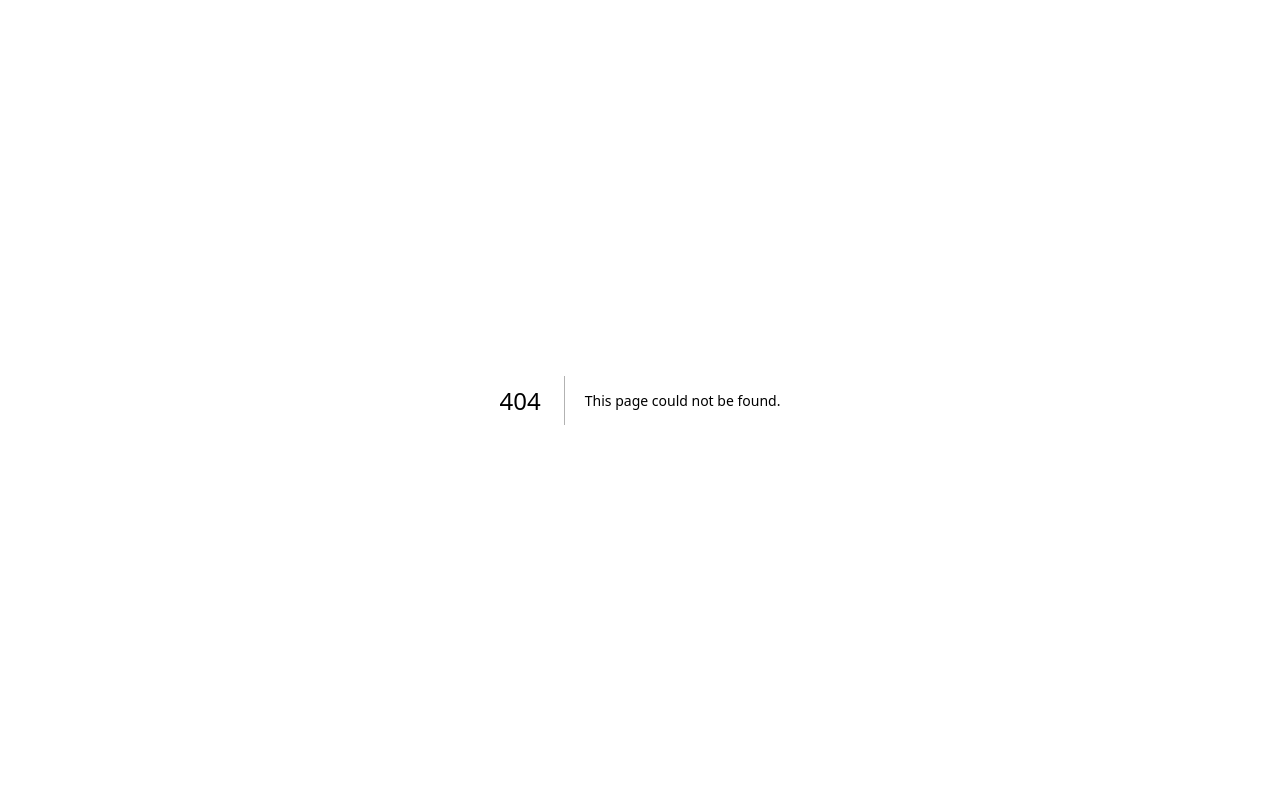
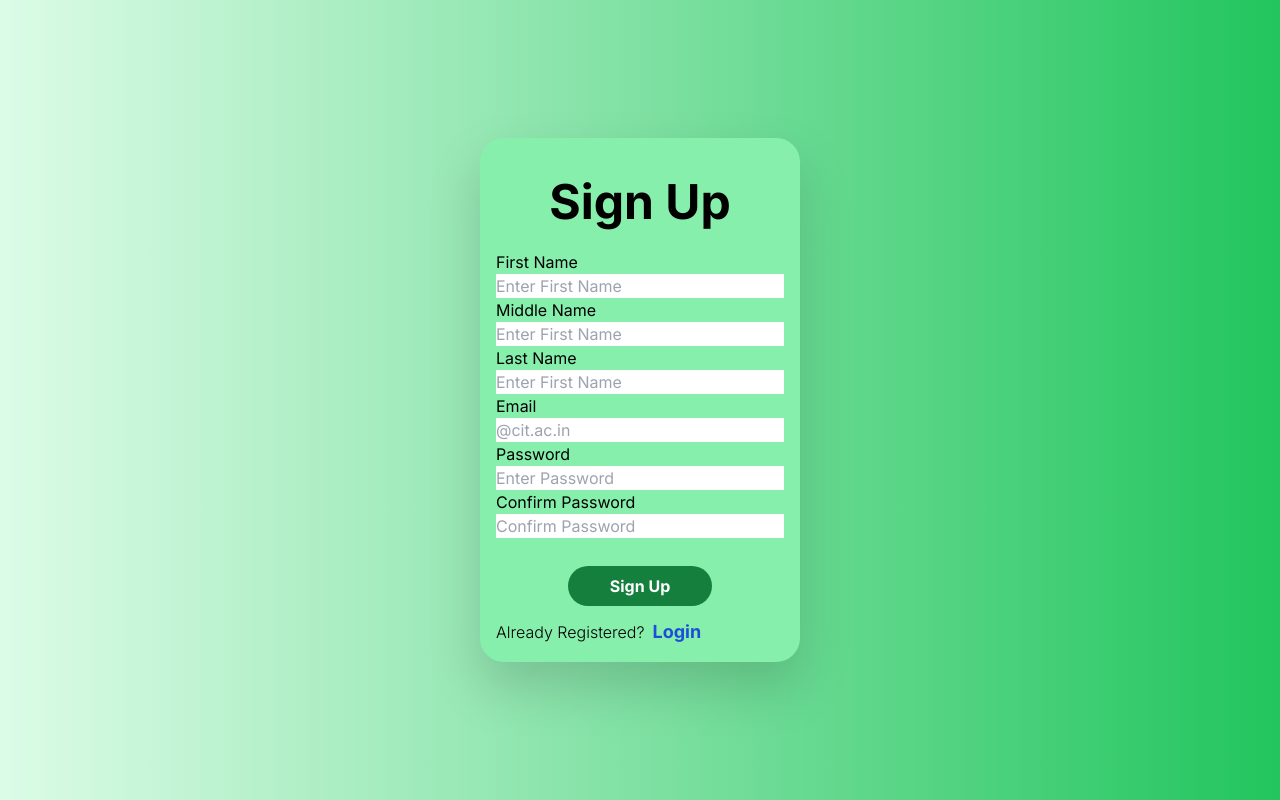
Before and after one commit to PanchananNath/clubspace, a Next.js app: page /signup in a window 1280 px wide. Before the commit this address had no page. Built offline with nearby package versions, Linux system fonts and the light colour scheme.

Commit message:
Create SignIn Page

```diff
--- a/src/app/login/page.tsx
+++ b/src/app/login/page.tsx
@@ -1,44 +1,72 @@
 import Image from "next/image";
 import { LuLogIn } from "react-icons/lu";
 import { FcGoogle } from "react-icons/fc";
+import Link from "next/link";
 
 export default function Test() {
   return (
-
-    <div className="min-h-screen flex justify-center content-center bg-gradient-to-r from-green-600 to-green-100">
-        <form action="" className="w-96 h-fit bg-green-300 rounded-3xl self-center shadow-2xl">
-
-            <h1 className="text-center text-5xl p-5 font-bold text-green-800">Login</h1>
+    <div className="min-h-screen flex justify-center bg-gradient-to-r from-green-600 to-green-100">
+      <form
+        action=""
+        className="w-96 h-fit bg-green-300 rounded-3xl self-center shadow-2xl"
+      >
+        <h1 className="text-center text-5xl p-5 font-bold text-green-800">
+          Login
+        </h1>
 
         <div className="flex flex-col px-5">
-                <input type="text" name="" id="" placeholder="Username" required className="rounded-full p-1 "/>
-                <input type="password" placeholder="Password" required className="rounded-full p-1 mt-3" />
+          <input
+            type="text"
+            name=""
+            id=""
+            placeholder="Username"
+            required
+            className="rounded-full p-1"
+          />
+          <input
+            type="password"
+            placeholder="Password"
+            required
+            className="rounded-full p-1 mt-3"
+          />
         </div>
 
         <div className="flex justify-center mt-3">
-                <button className="font-bold text-white bg-green-800 w-3/5 p-1 rounded-full flex justify-center hover:bg-white hover:text-black hover:font-bold"><LuLogIn className="h-6 w-6 mr-5"/>Login</button>
+          <button className="font-bold text-white bg-green-800 w-3/5 p-1 rounded-full flex justify-center hover:bg-white hover:text-black hover:font-bold">
+            <LuLogIn className="h-6 w-6 mr-5" />
+            Login
+          </button>
         </div>
 
         <div className="flex justify-between m-5">
           <div>
-                    <input type="checkbox" name="" id=""/>
-                    <label htmlFor="" className="font-light ml-2">Remember Me</label>
+            <input type="checkbox" name="" id="" />
+            <label htmlFor="" className="font-light ml-2">
+              Remember Me
+            </label>
           </div>
-                <a href="" className="text-blue-600 hover:text-red-600">Forgot Password?</a>
+          <a href="" className="text-blue-600 hover:text-red-600">
+            Forgot Password?
+          </a>
         </div>
 
         <div className="flex flex-col">
           <h3 className="font-light text-m ml-5">Sign in with</h3>
-                <a href="" className="place-self-center"><FcGoogle className="h-10 w-10 mb-3"/></a>
+          <a href="" className="place-self-center">
+            <FcGoogle className="h-10 w-10 mb-3" />
+          </a>
         </div>
 
         <div className="flex justify-center mb-3">
           <span className="mr-2">New User?</span>
-                <a href="" className="font-bold text-blue-600 hover:text-red-600">Create Account</a>
+          <Link
+            href="/signup"
+            className="font-bold text-blue-600 hover:text-red-600"
+          >
+            Create Account
+          </Link>
         </div>
-
       </form>
     </div>
-
   );
 }
--- a/src/app/page.tsx
+++ b/src/app/page.tsx
@@ -1,9 +1,11 @@
 import Image from "next/image";
+import Link from "next/link";
 
 export default function Home() {
   return (
     <main className="flex min-h-screen flex-col items-center justify-between p-24">
      <div className="text-red-500 text-3xl">Club Space</div>
+     <Link href="/login" className="font-bold text-5xl text-blue-500">Login</Link>
     </main>
   );
 }
--- /dev/null
+++ b/src/app/signup/page.tsx
@@ -0,0 +1,43 @@
+import Image from "next/image";
+import Link from "next/link";
+
+export default function Home() {
+  return (
+    <div className="min-h-screen flex justify-center bg-gradient-to-l from-green-500 to-green-100">
+      <form
+        action=""
+        className="bg-green-300 h-fit w-1/4 self-center p-4 rounded-3xl drop-shadow-2xl"
+      >
+        <h1 className="font-bold text-5xl text-center m-6">Sign Up</h1>
+        <div className="flex flex-col">
+          <span>First Name</span>
+          <input type="text" placeholder="Enter First Name" required />
+          <span>Middle Name</span>
+          <input type="text" placeholder="Enter First Name" />
+          <span>Last Name</span>
+          <input type="text" placeholder="Enter First Name" required />
+          <span>Email</span>
+          <input type="text" placeholder="@cit.ac.in" required />
+          <span>Password</span>
+          <input type="password" placeholder="Enter Password" required />
+          <span>Confirm Password</span>
+          <input type="password" placeholder="Confirm Password" required />
+        </div>
+        <div className="flex justify-center mt-7 mb-3">
+          <button className="bg-green-700 text-white font-bold p-2 w-1/2 rounded-3xl">
+            Sign Up
+          </button>
+        </div>
+        <div>
+          <span className="font-light text-md mr-2">Already Registered?</span>
+          <Link
+            href="\login"
+            className="text-blue-700 font-bold text-lg hover:text-red-700"
+          >
+            Login
+          </Link>
+        </div>
+      </form>
+    </div>
+  );
+}
```
Lines whose indentation alone changed are shown as unchanged.
